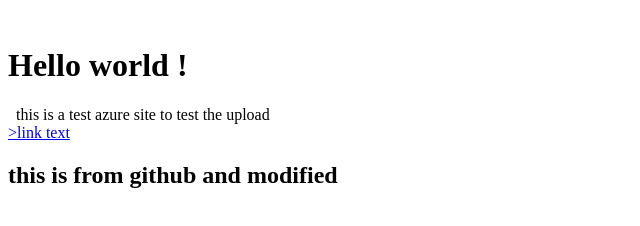
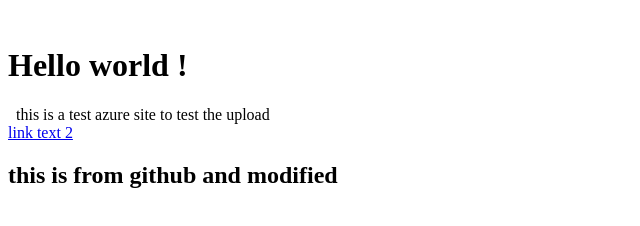
Before and after one commit to venuragu/webapp, a plain HTML site: page index.html in a window 1280 px wide. Shown: the full height of the page, 0-640 px from the left. Drawn offline with Linux system fonts and the light colour scheme.

Commit message:
Create index.html

```diff
--- a/index.html
+++ b/index.html
@@ -5,7 +5,7 @@
   <BODY>
      <H1>Hello world ! </H1>
     this is a test azure site to test the upload <br>
-    <a href="http://www.google.com" target="_blank">>link text</a>
+    <a href="http://www.google.com" target="_blank">link text 2</a>
     <h2>this is from github and modified </h2>
   </BODY>
 </HTML>
```
